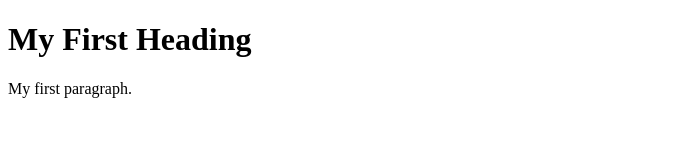
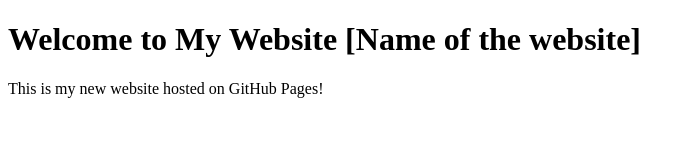
Before and after one commit to fsanchez0000/experiments, a plain HTML site: page index.html in a window 1280 px wide. Shown: the whole page, without its empty margins (0-694 px from the left). Drawn offline with Linux system fonts and the light colour scheme.

Commit message:
Update index.html

```diff
--- a/index.html
+++ b/index.html
@@ -1,10 +1,29 @@
-<!DOCTYPE html>
-<html>
-<body>
+<!DOCTYPE HTML>
 
-<h1>My First Heading</h1>
+<html lang=”en”>
 
-<p>My first paragraph.</p>
+  <head>
 
-</body>
+    <meta charset=”UTF-8″>
+
+    <meta name=”viewport” content=”width=device-width, initial-scale=1.0″>
+
+    <meta http-equiv=”X-UA-Compatible” content=”ie=edge”>
+
+    <title>My Website [Name of the website]</title>
+
+  </head>
+
+  <body>
+
+    <main>
+
+        <h1>Welcome to My Website [Name of the website]</h1>
+
+        <p>This is my new website hosted on GitHub Pages!</p>
+
+    </main>
+
+  </body>
+
 </html>
```
